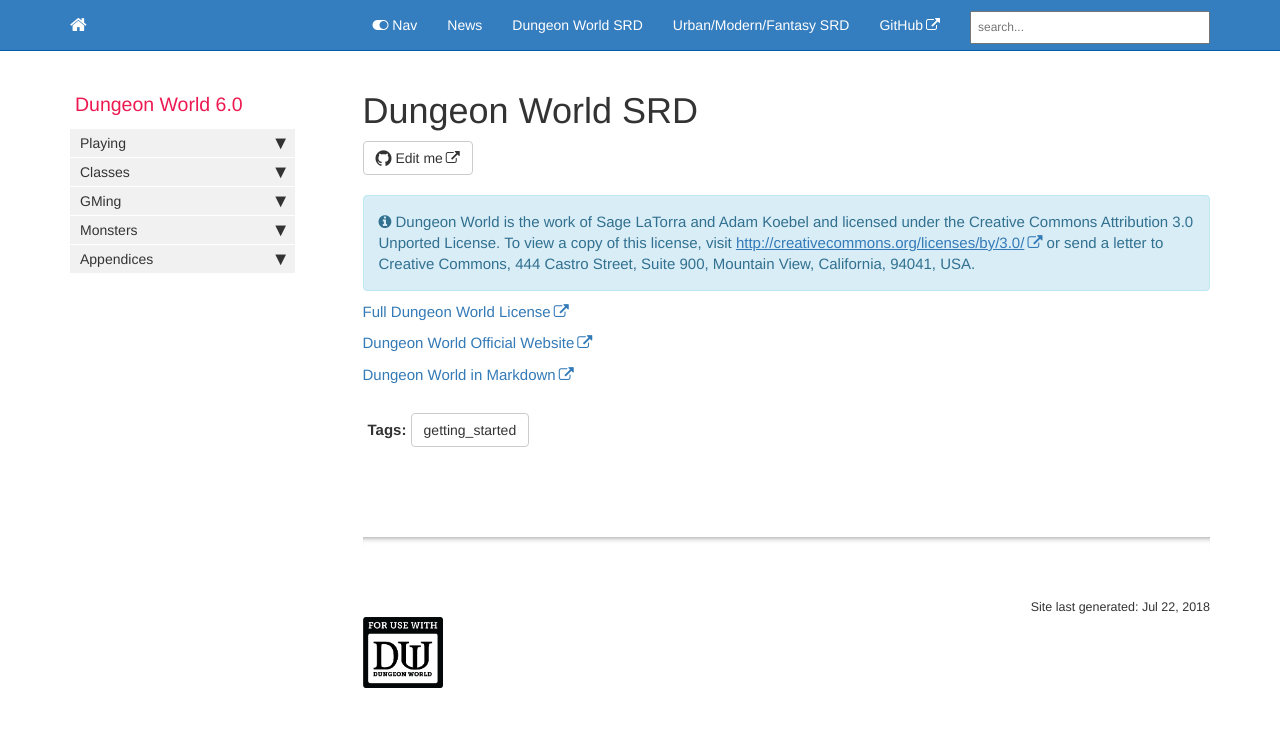
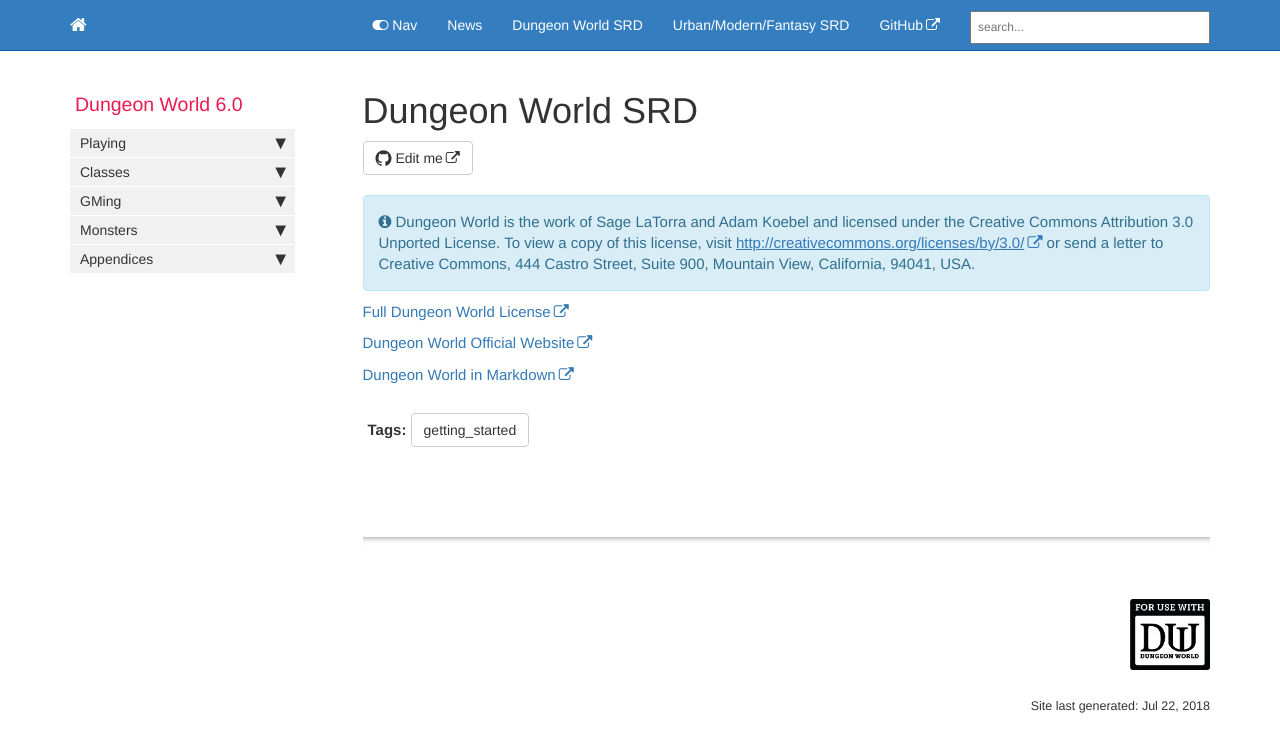
Before and after one commit to exposit/dw-srd, a Jekyll site: the page built from index.md, in a window 1280 px wide. Shown: the top 752 px of the page. Built offline with Jekyll 4.4.1, drawn with Linux system fonts in a browser that asks for light colours; nearby versions of some CDN libraries; comment, search, counter and statistics services are not loaded.

Commit message:
yet more image fixes for footer

```diff
--- a/_includes/footer.html
+++ b/_includes/footer.html
@@ -1,8 +1,9 @@
 <footer>
             <div class="row">
                 <div class="col-lg-12 footer">
-{% if page.last_updated %}<span>Page last updated:</span> {{page.last_updated}}<br/>{% endif %} Site last generated: {{ site.time | date: "%b %-d, %Y"  }} <br />
-<p style="max-width: 80px"><img src="{{ "images/use-with-dw-OnLight-BW.png" }}" style="max-width:100%;" alt="For use with DW image by Mike Weem at theweem.com"/></p>
+<p><img src="{{ "images/use-with-dw-OnLight-BW.png" }}" style="max-width:80px;" alt="For use with DW image by Mike Weem at theweem.com"/></p>
+<br />
+{% if page.last_updated %}<span>Page last updated:</span> {{page.last_updated}}<br/>{% endif %} Site last generated: {{ site.time | date: "%b %-d, %Y"  }}
                 </div>
             </div>
 </footer>
```
